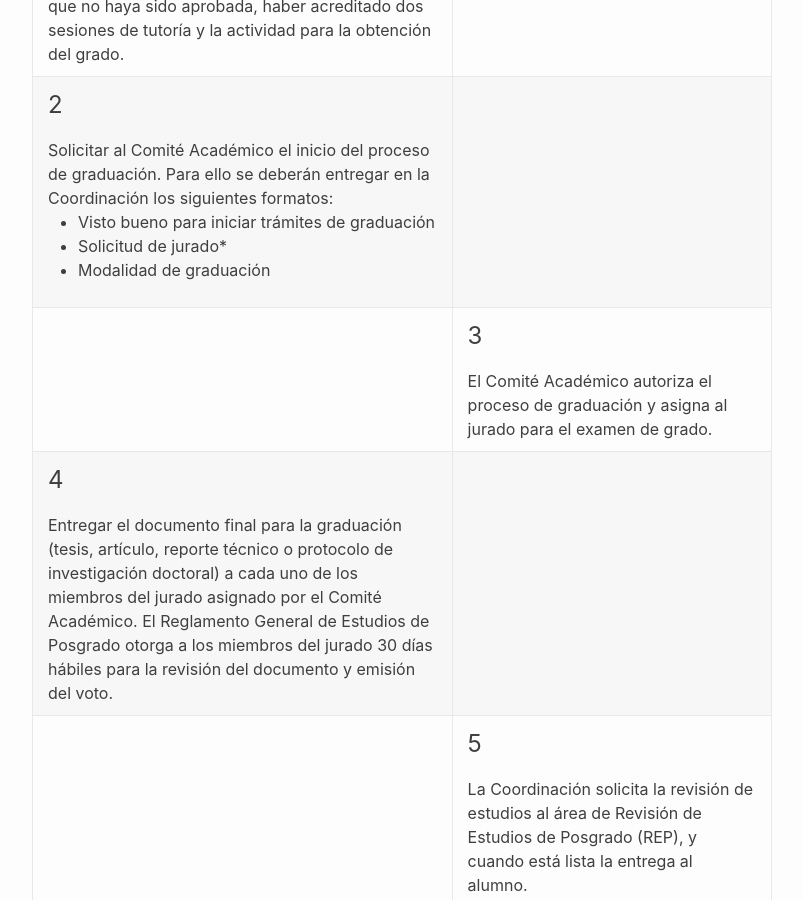
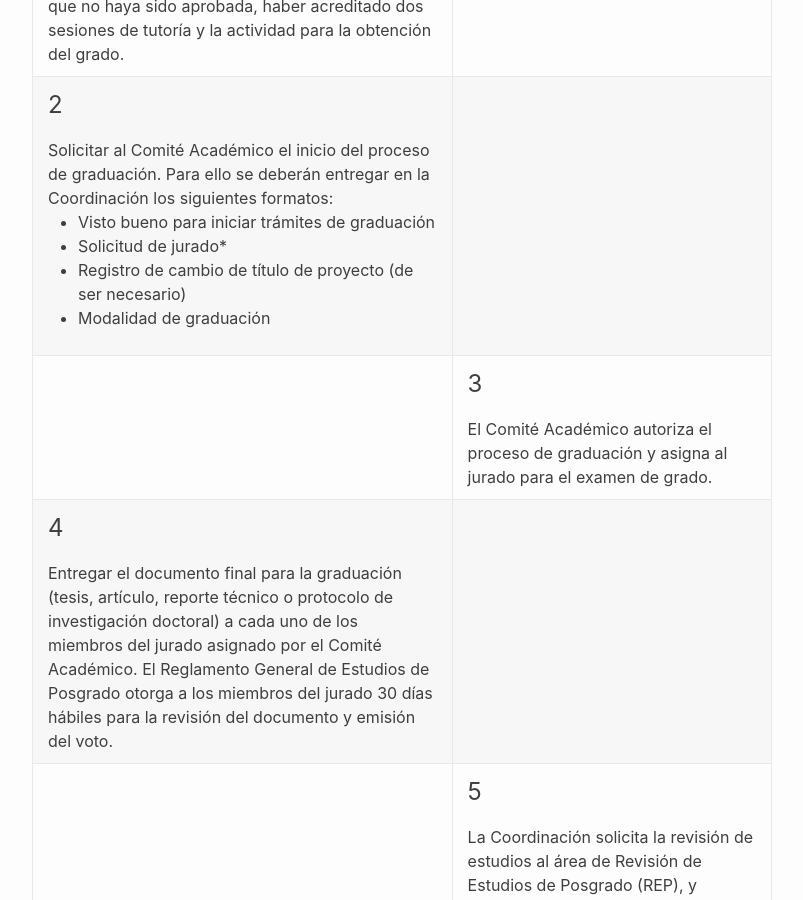
Before and after one commit to pcs-unam/pcs-unam.github.io, a Jekyll site: the page built from maestria/graduacion.md, in a window 1280 px wide and 900 px high, scrolled down 455 px. Shown: the whole window, without its empty margins (238-1041 px from the left). Built offline with Jekyll 4.4.1, drawn with Linux system fonts in a browser that asks for light colours.

Commit message:
Se agregó el registro de cambio de título

```diff
--- a/maestria/graduacion.md
+++ b/maestria/graduacion.md
@@ -38,6 +38,7 @@ siguientes formatos:
 <ul>
  <li>Visto bueno para iniciar trámites de graduación</li>
  <li>Solicitud de jurado*</li>
+ <li>Registro de cambio de título de proyecto (de ser necesario)</li>
  <li>Modalidad de graduación</li>
 </ul>
 </td>
```
